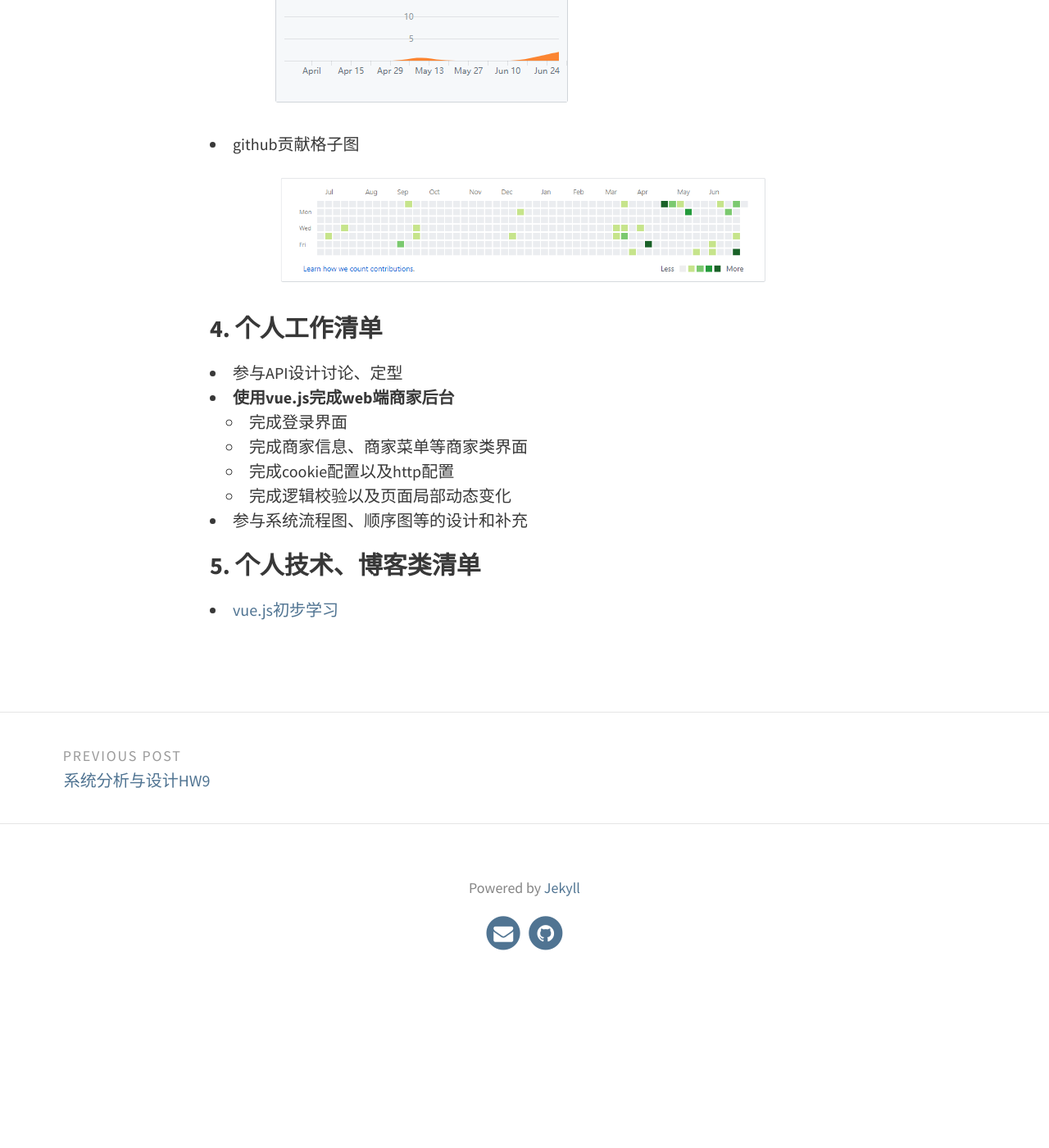
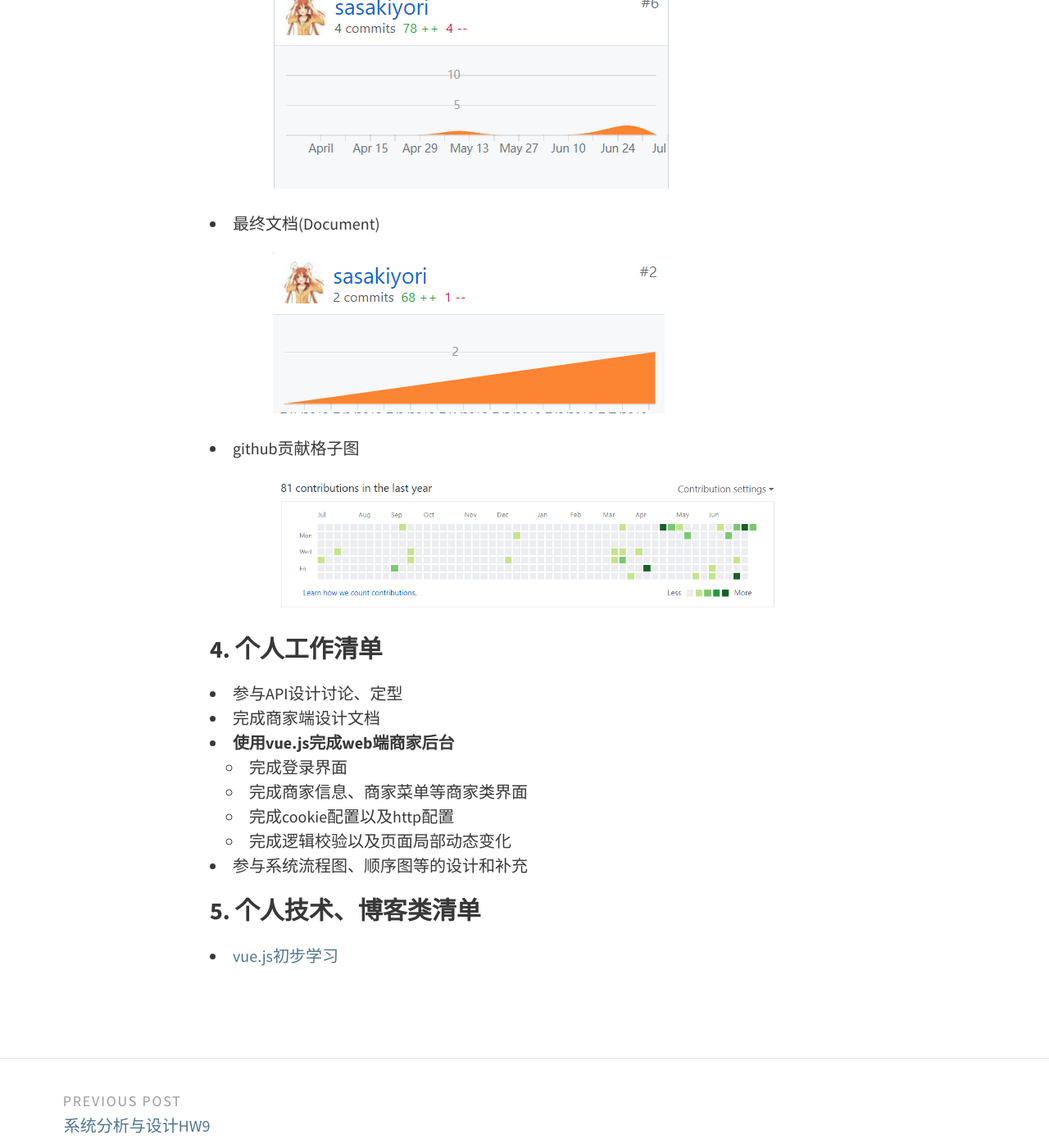
Before and after one commit to sasakiyori/sasakiyori.github.io, a Jekyll site: the page built from _posts/2018-07-01-final-report.md, in a window 1280 px wide and 1400 px high, scrolled down 2039 px. Shown: the whole window at 82% size. Built offline with Jekyll 4.4.1, drawn with Linux system fonts in a browser that asks for light colours; before the commit the page ends 3283 px from its top, so only the background shows below that.

Commit message:
update final report

```diff
--- a/_posts/2018-07-01-final-report.md
+++ b/_posts/2018-07-01-final-report.md
@@ -39,13 +39,18 @@
 
 ![]({{site.baseurl}}/assets/img/pexels/final-15331405-2.png)
 
+- 最终文档(Document)
+
+![]({{site.baseurl}}/assets/img/pexels/final-15331405-3.png)
+
 - github贡献格子图
 
-![]({{site.baseurl}}/assets/img/pexels/final-15331405-3.png)
+![]({{site.baseurl}}/assets/img/pexels/final-15331405-4.png)
 
 
 ### 4. 个人工作清单
 - 参与API设计讨论、定型
+- 完成商家端设计文档
 - **使用vue.js完成web端商家后台**
 	- 完成登录界面
 	- 完成商家信息、商家菜单等商家类界面
```
Also changed, not shown: assets/img/pexels/final-15331405-1.png, assets/img/pexels/final-15331405-2.png, assets/img/pexels/final-15331405-3.png, assets/img/pexels/final-15331405-4.png (added).
